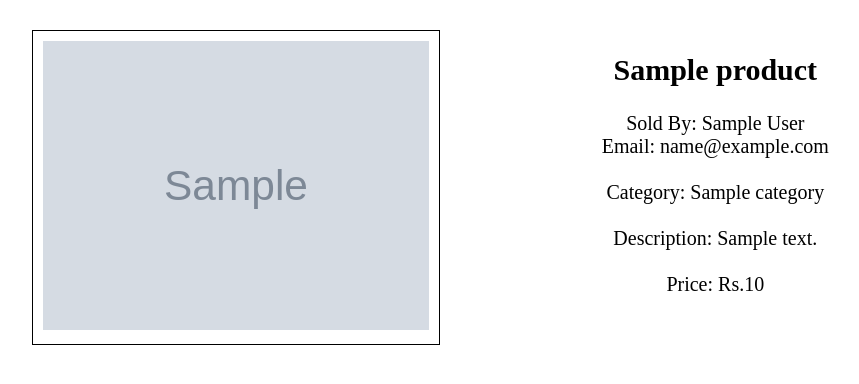
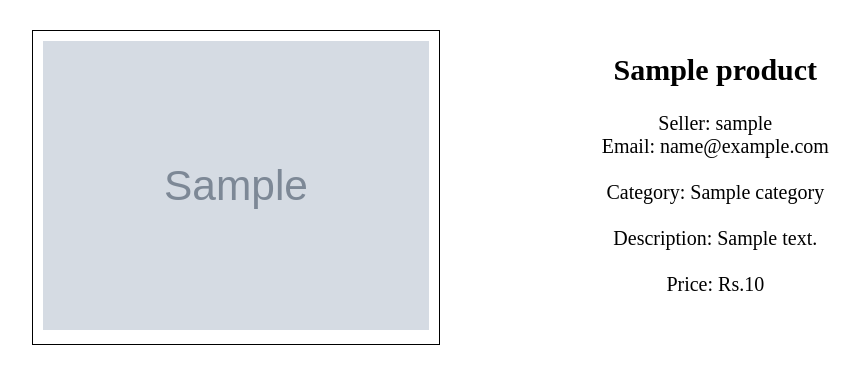
Before and after one commit to diptag/buy-sell_website_backend, a PHP site: template views/product_view.php in a window 1280 px wide. Shown: the part 62-446 px from the top of the page, without its empty margins (131-990 px from the left). Run offline with PHP 8.4, Linux system fonts and the light colour scheme; the visitor is signed in with stand-in values (Sample User, id 1); tables that the repository leaves empty hold one stand-in row (values such as "Sample post"); the template is opened without the code that fills it: most values are stand-ins (such as "Sample title", 1, 10 or a date in 2020); grey boxes marked "Sample" are stand-in pictures.

Commit message:
Corrected the code for printing seller name

```diff
--- a/views/product_view.php
+++ b/views/product_view.php
@@ -16,7 +16,7 @@
     </div><br>
     <div id="product-details">
         <h2><?= $product["name"] ?></h2>
-        Sold By: <?= $_SESSION["name"] ?><br>
+        Seller: <?= $product["user_name"] ?><br>
         Email: <?= $product["email"] ?><br><br>
         Category: <?= $product["category"] ?><br><br>
         Description: <?= $product["description"] ?><br><br>
```
